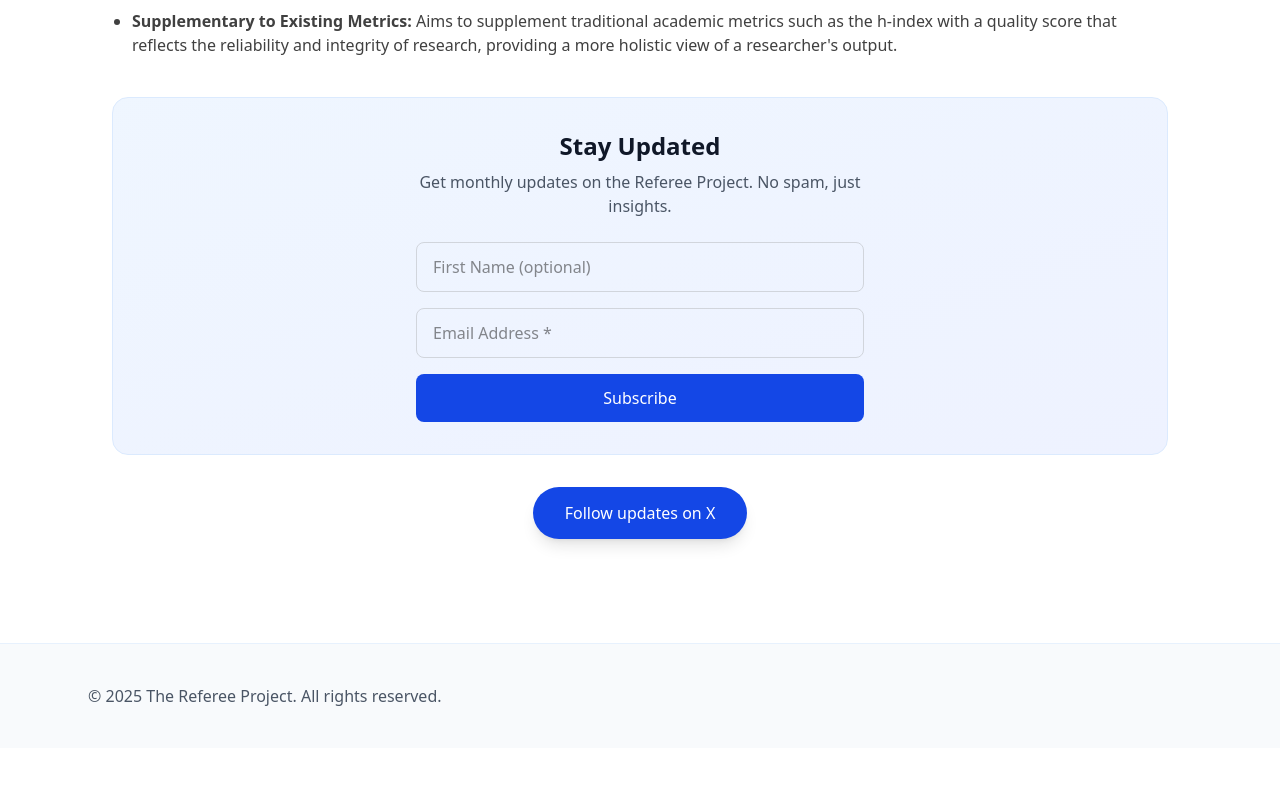
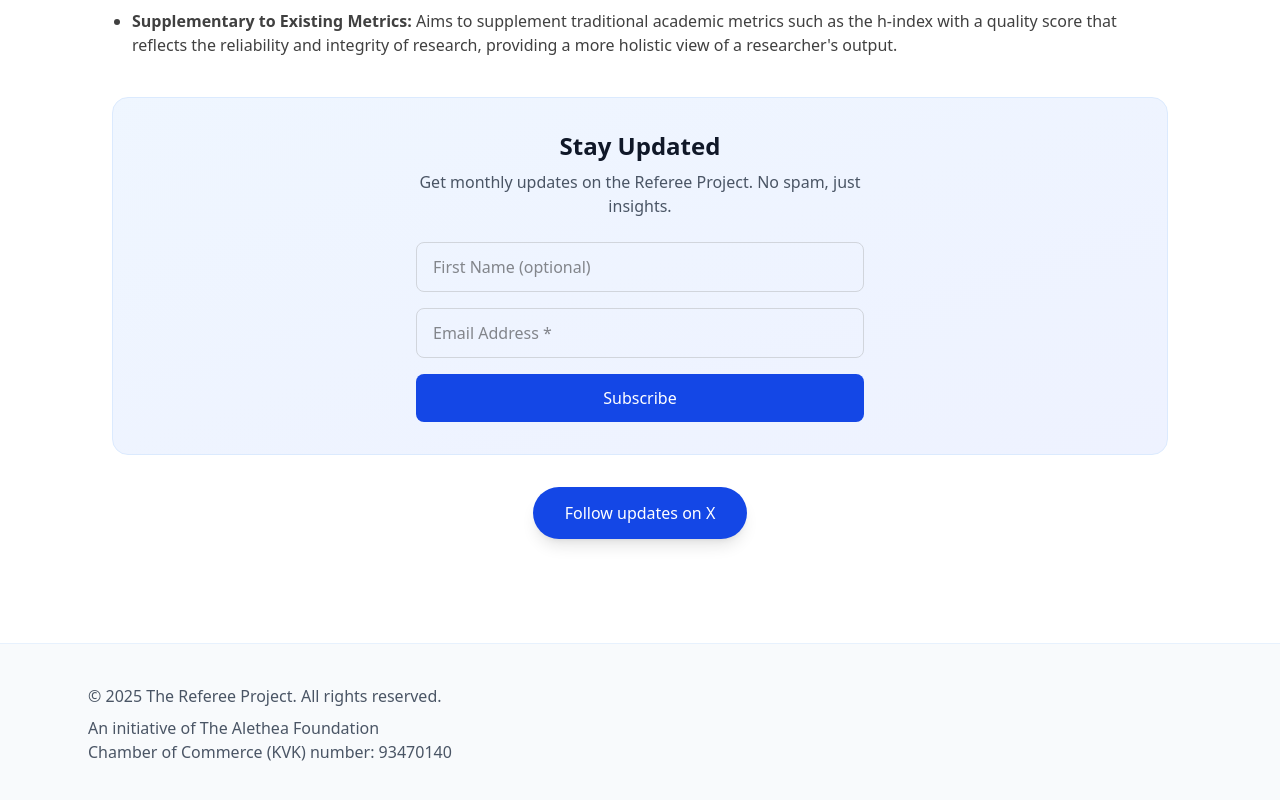
Before and after one commit to RefereeProject/referee-website, a Next.js app: page / in a window 1280 px wide. Shown: the part 3469-4269 px from the top of the page. Before the commit the page ends 4217 px from the top, so only its background shows below. Built offline with nearby package versions, Linux system fonts and the light colour scheme; no server answers.

Commit message:
Add Alethea Foundation information to footer

```diff
--- a/src/components/Footer.tsx
+++ b/src/components/Footer.tsx
@@ -6,6 +6,11 @@
           © {new Date().getFullYear()} The Referee Project. All rights
           reserved.
         </p>
+        <p className="text-center sm:text-left mt-2">
+          An initiative of The Alethea Foundation
+          <br />
+          Chamber of Commerce (KVK) number: 93470140
+        </p>
       </div>
     </footer>
   );
```
